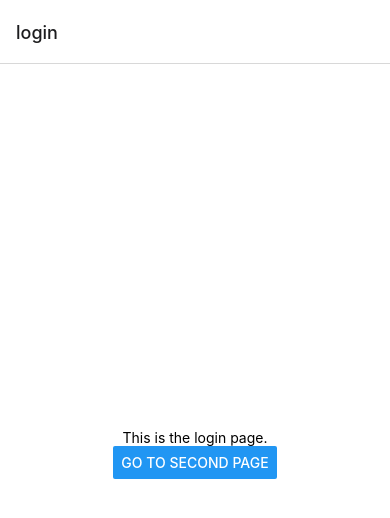
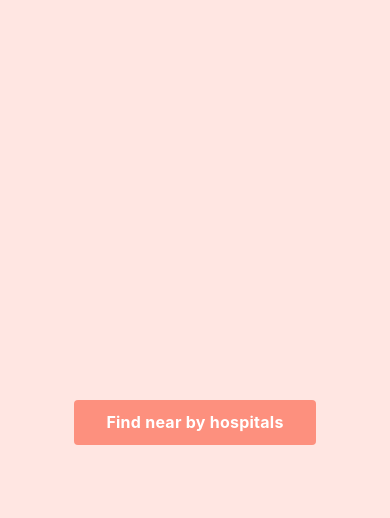
Before and after one commit to viruop/HospitalFinder, a React Native app: screen /login in a window 390 px wide. Shown: the top 518 px of the page. Built offline with nearby package versions, Linux system fonts and the light colour scheme.

Commit message:
Added Place API type

```diff
--- a/App.tsx
+++ b/App.tsx
@@ -6,15 +6,20 @@ import Login from "./pages/Login";
 import Dashboard from "./pages/Dashboard";
 
 export default function App() {
-  const goToSecondPage = () => {
-    console.log("clicked");
-  };
   const Stack = createStackNavigator();
   return (
     <NavigationContainer>
       <Stack.Navigator>
-        <Stack.Screen name="login" component={Login} />
-        <Stack.Screen name="dashboard" component={Dashboard} />
+        <Stack.Screen
+          options={{ headerShown: false }}
+          name="login"
+          component={Login}
+        />
+        <Stack.Screen
+          options={{ title: "Near by hospitals", headerTintColor: "#fd907e" }}
+          name="dashboard"
+          component={Dashboard}
+        />
       </Stack.Navigator>
     </NavigationContainer>
   );
--- a/app.json
+++ b/app.json
@@ -9,7 +9,7 @@
     "splash": {
       "image": "./assets/splash.png",
       "resizeMode": "contain",
-      "backgroundColor": "#ffffff"
+      "backgroundColor": "#ffe6e2"
     },
     "assetBundlePatterns": ["**/*"],
     "ios": {
@@ -19,7 +19,7 @@
     "android": {
       "adaptiveIcon": {
         "foregroundImage": "./assets/adaptive-icon.png",
-        "backgroundColor": "#ffffff"
+        "backgroundColor": "#ffe6e2"
       },
       "package": "com.virajrai.HospitalFinder",
       "config": {
--- a/babel.config.js
+++ b/babel.config.js
@@ -1,6 +1,21 @@
-module.exports = function(api) {
+module.exports = function (api) {
   api.cache(true);
   return {
-    presets: ['babel-preset-expo'],
+    presets: ["babel-preset-expo"],
+    plugins: [
+      [
+        "module:react-native-dotenv",
+        {
+          envName: "APP_ENV",
+          moduleName: "@env",
+          path: ".env",
+          blocklist: null,
+          allowlist: null,
+          safe: false,
+          allowUndefined: true,
+          verbose: false,
+        },
+      ],
+    ],
   };
 };
--- a/components/HospitalList.tsx
+++ /dev/null
@@ -1,62 +0,0 @@
-import React from "react";
-import { View, Text, ScrollView, Image, StyleSheet } from "react-native";
-
-const HospitalList = ({ hospitals }: any) => {
-  return (
-    <ScrollView style={styles.container}>
-      {hospitals?.map((hospital: any, index: number) => (
-        <View key={index} style={styles.hospitalCard}>
-          <Text style={styles.hospitalName}>{hospital.name}</Text>
-          <Text style={styles.address}>{hospital.vicinity}</Text>
-          <Text style={styles.rating}>Rating: {hospital.rating}</Text>
-
-          {/* <Image source={{ uri: hospital.icon }} style={styles.photo} /> */}
-          {hospital.photos && hospital.photos.length > 0 && (
-            <Image
-              source={{
-                uri: `https://maps.googleapis.com/maps/api/place/photo?maxwidth=400&photo_reference=${hospital.photos[0].photo_reference}&key=AIzaSyAPJaKjvjTVPRA87sdPM6Jg-2bPS0BNsMU`,
-              }}
-              style={styles.photo}
-            />
-          )}
-        </View>
-      ))}
-    </ScrollView>
-  );
-};
-
-const styles = StyleSheet.create({
-  container: {
-    flex: 1,
-    padding: 16,
-    backgroundColor: "#fff",
-  },
-  hospitalCard: {
-    borderWidth: 1,
-    borderColor: "#ccc",
-    borderRadius: 8,
-    padding: 16,
-    marginBottom: 16,
-  },
-  hospitalName: {
-    fontSize: 18,
-    fontWeight: "bold",
-    marginBottom: 8,
-  },
-  address: {
-    color: "#666",
-    marginBottom: 8,
-  },
-  rating: {
-    fontWeight: "bold",
-    marginBottom: 8,
-  },
-  photo: {
-    width: "100%",
-    height: 200,
-    resizeMode: "cover",
-    marginBottom: 8,
-  },
-});
-
-export default HospitalList;
--- a/pages/Dashboard/index.tsx
+++ b/pages/Dashboard/index.tsx
@@ -1,17 +1,16 @@
 import React, { useEffect, useState } from "react";
-import { Button, StyleSheet, Text, View } from "react-native";
-import MapView, { Marker } from "react-native-maps";
-import { PROVIDER_GOOGLE } from "react-native-maps";
+import { StyleSheet, Text, View } from "react-native";
+import MapView, { Callout, Marker } from "react-native-maps";
 
 import * as Location from "expo-location";
-import HospitalList from "../../components/HospitalList";
+import { PlacesAPIResponse } from "../../types";
 
 const Dashboard: React.FC = () => {
   const [location, setLocation] = useState<Location.LocationObject | null>(
     null
   );
   const [errorMsg, setErrorMsg] = useState<string | null>(null);
-  const [hospitals, setHospitals] = useState([]);
+  const [hospitals, setHospitals] = useState<PlacesAPIResponse["results"]>([]);
   const [loading, setLoading] = useState(true);
 
   useEffect(() => {
@@ -37,13 +36,13 @@ const Dashboard: React.FC = () => {
 
   const getHospitals = async (location: Location.LocationObject) => {
     setLoading(true);
-    const url = `https://maps.googleapis.com/maps/api/place/nearbysearch/json?location=${location.coords.latitude}%2C${location.coords.longitude}&radius=2000&type=hospital&key=AIzaSyAPJaKjvjTVPRA87sdPM6Jg-2bPS0BNsMU`;
+    const url = `https://maps.googleapis.com/maps/api/place/nearbysearch/json?location=${location.coords.latitude}%2C${location.coords.longitude}&radius=2000&type=hospital&key=${process.env.GMAP_API_KEY}`;
 
     fetch(url)
       .then((res) => {
         return res.json();
       })
-      .then((res) => {
+      .then((res: PlacesAPIResponse) => {
         console.log("res", res.results);
         setHospitals(res.results);
         setLoading(false);
@@ -56,15 +55,40 @@ const Dashboard: React.FC = () => {
 
   return (
     <View style={styles.container}>
-      {!loading ? (
-        <HospitalList hospitals={hospitals} />
+      {location && !loading ? (
+        <MapView
+          initialRegion={{
+            latitude: location?.coords?.latitude,
+            longitude: location?.coords?.longitude,
+            latitudeDelta: 0.02,
+            longitudeDelta: 0.02,
+          }}
+          style={styles.map}
+        >
+          {hospitals?.map((hospital, i) => (
+            <Marker
+              key={i}
+              coordinate={{
+                latitude: hospital.geometry.location.lat,
+                longitude: hospital.geometry.location.lng,
+              }}
+              title="Hospital Location"
+            >
+              <Callout>
+                <View style={styles.hospitalCard}>
+                  <Text style={styles.hospitalName}>{hospital.name}</Text>
+                  <Text style={styles.address}>{hospital.vicinity}</Text>
+                  <Text style={styles.rating}>
+                    Rating: {hospital.rating} ({hospital.user_ratings_total})
+                  </Text>
+                </View>
+              </Callout>
+            </Marker>
+          ))}
+        </MapView>
       ) : (
         <Text>loading...</Text>
       )}
-
-      {/* <MapView initialRegion={initialRegion} style={styles.map}>
-        <Marker coordinate={initialRegion} title="My Location" />
-      </MapView> */}
     </View>
   );
 };
@@ -72,7 +96,7 @@ const Dashboard: React.FC = () => {
 const styles = StyleSheet.create({
   container: {
     flex: 1,
-    backgroundColor: "#fff",
+    backgroundColor: "#ffe6e2",
     alignItems: "center",
     justifyContent: "center",
   },
@@ -80,6 +104,30 @@ const styles = StyleSheet.create({
     width: "100%",
     height: "100%",
   },
+  hospitalCard: {
+    marginBottom: 16,
+    flexShrink: 1,
+  },
+  hospitalName: {
+    fontSize: 18,
+    fontWeight: "bold",
+    marginBottom: 8,
+  },
+  address: {
+    color: "#666",
+    marginBottom: 8,
+    flexWrap: "wrap",
+  },
+  rating: {
+    fontWeight: "bold",
+    marginBottom: 8,
+  },
+  photo: {
+    width: "100%",
+    height: 200,
+    resizeMode: "cover",
+    marginBottom: 8,
+  },
 });
 
 export default Dashboard;
--- a/pages/Login/index.tsx
+++ b/pages/Login/index.tsx
@@ -1,17 +1,16 @@
 import { FC } from "react";
-import { Button, StyleSheet, Text, View } from "react-native";
+import { Pressable, StyleSheet, Text, View } from "react-native";
 
-const Login: FC = ({ navigation }: any) => {
-  // const navigation = useNavigation();
-
+//@ts-ignore
+const Login: FC = ({ navigation }) => {
   const goToSecondPage = () => {
-    console.log("Navigating to SecondPage");
     navigation.navigate("dashboard");
   };
   return (
     <View style={styles.container}>
-      <Text>This is the login page.</Text>
-      <Button onPress={goToSecondPage} title="Go to Second Page" />
+      <Pressable style={styles.button} onPress={goToSecondPage}>
+        <Text style={styles.text}>{"Find near by hospitals"}</Text>
+      </Pressable>
     </View>
   );
 };
@@ -19,9 +18,25 @@ const Login: FC = ({ navigation }: any) => {
 const styles = StyleSheet.create({
   container: {
     flex: 1,
-    backgroundColor: "#fff",
+    backgroundColor: "#ffe6e2",
     alignItems: "center",
     justifyContent: "center",
+  },
+  button: {
+    alignItems: "center",
+    justifyContent: "center",
+    paddingVertical: 12,
+    paddingHorizontal: 32,
+    borderRadius: 4,
+    elevation: 3,
+    backgroundColor: "#fd907e",
+  },
+  text: {
+    fontSize: 16,
+    lineHeight: 21,
+    fontWeight: "bold",
+    letterSpacing: 0.25,
+    color: "white",
   },
 });
 
--- /dev/null
+++ b/types/index.ts
@@ -0,0 +1,71 @@
+export type PlacesAPIResponse = {
+  html_attributions: any[];
+  next_page_token: string;
+  results: Result[];
+  status: string;
+};
+
+export type Result = {
+  business_status: BusinessStatus;
+  geometry: Geometry;
+  icon: string;
+  icon_background_color: IconBackgroundColor;
+  icon_mask_base_uri: string;
+  name: string;
+  opening_hours?: OpeningHours;
+  place_id: string;
+  plus_code?: PlusCode;
+  rating?: number;
+  reference: string;
+  scope: Scope;
+  types: Type[];
+  user_ratings_total?: number;
+  vicinity: string;
+  photos?: Photo[];
+};
+
+export type BusinessStatus = "OPERATIONAL";
+
+export type Geometry = {
+  location: Location;
+  viewport: Viewport;
+};
+
+export type Location = {
+  lat: number;
+  lng: number;
+};
+
+export type Viewport = {
+  northeast: Location;
+  southwest: Location;
+};
+
+export type IconBackgroundColor = "#7B9EB0" | "#F88181";
+
+export type OpeningHours = {
+  open_now: boolean;
+};
+
+export type Photo = {
+  height: number;
+  html_attributions: string[];
+  photo_reference: string;
+  width: number;
+};
+
+export type PlusCode = {
+  compound_code: string;
+  global_code: string;
+};
+
+export type Scope = "GOOGLE";
+
+export type Type =
+  | "doctor"
+  | "hospital"
+  | "health"
+  | "point_of_interest"
+  | "establishment"
+  | "physiotherapist"
+  | "store";
```
Also changed, not shown: components/Mapview.tsx (deleted, +0 -18 lines), firebase.config.js (deleted, +0 -21 lines), package.json (+8 -7 lines), 2 other files (tests, documents, lock files or other folders).
